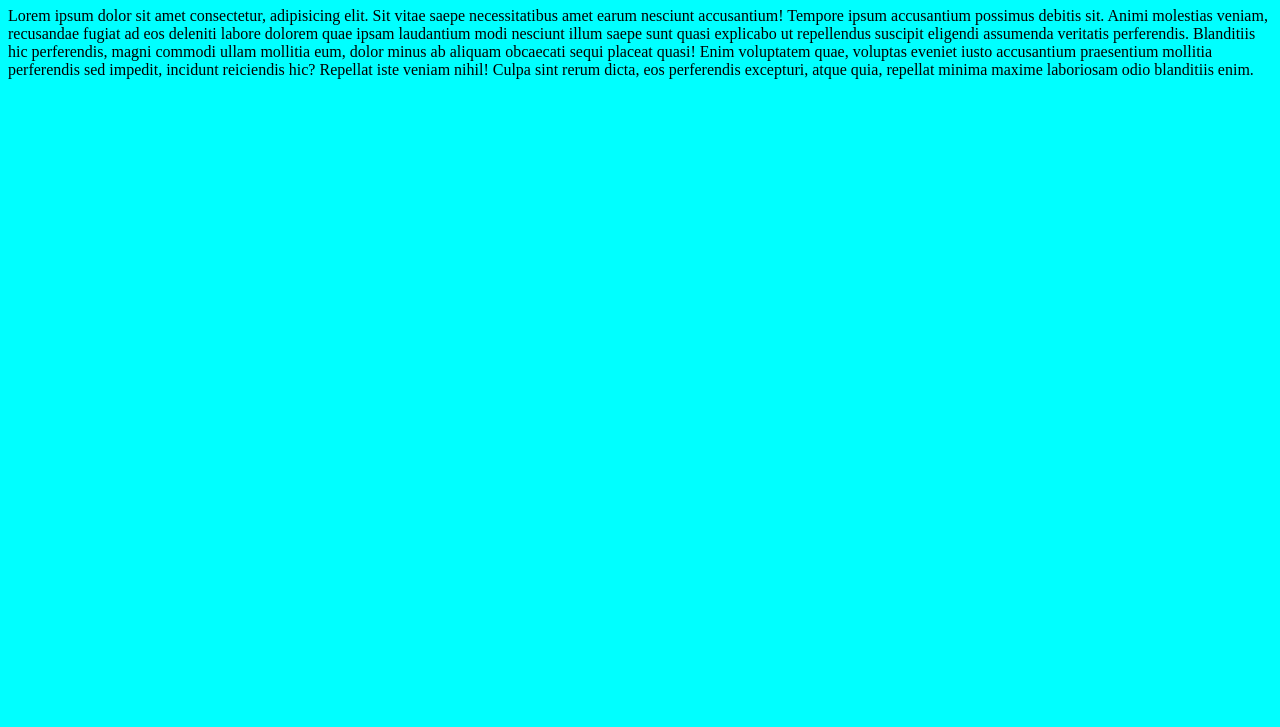
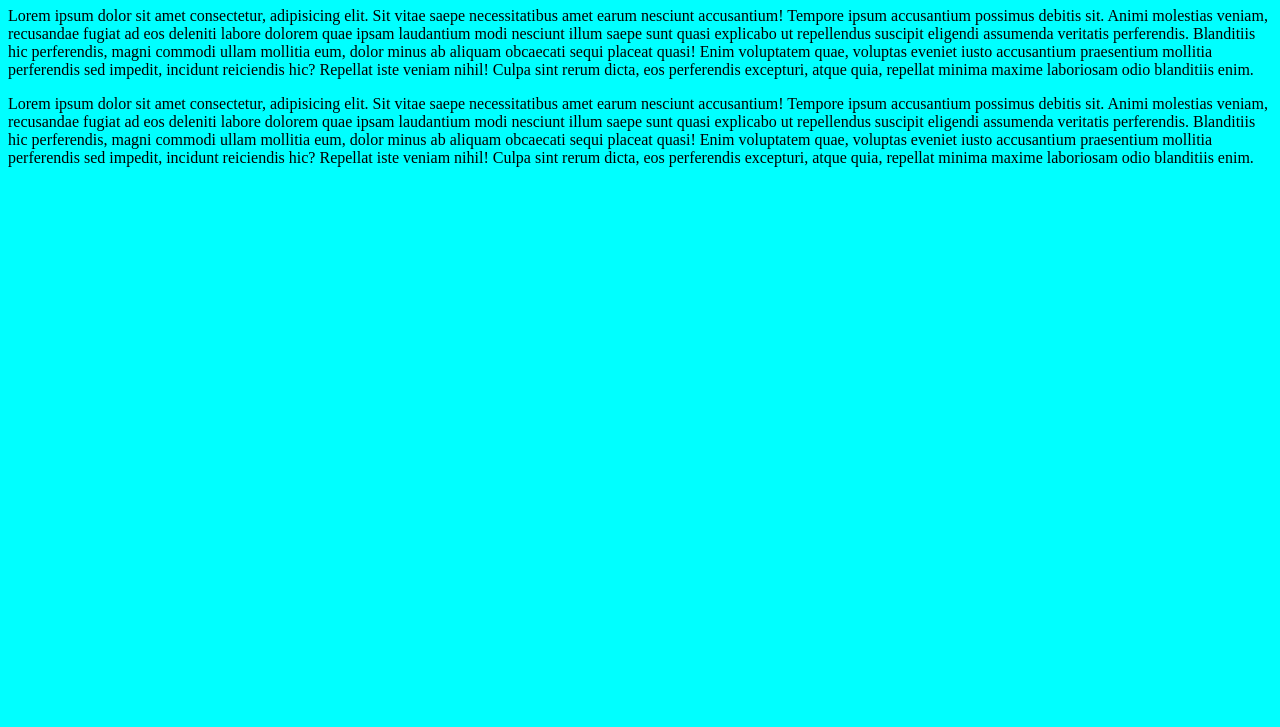
Before and after one commit to coder-ishant/porfolioishant, a plain HTML site: page index.html in a window 1280 px wide. Shown: the part 73-800 px from the top of the page. Drawn offline with Linux system fonts and the light colour scheme.

Commit message:
Update index.html

```diff
--- a/index.html
+++ b/index.html
@@ -17,5 +17,11 @@
     <p>
         Lorem ipsum dolor sit amet consectetur, adipisicing elit. Sit vitae saepe necessitatibus amet earum nesciunt accusantium! Tempore ipsum accusantium possimus debitis sit. Animi molestias veniam, recusandae fugiat ad eos deleniti labore dolorem quae ipsam laudantium modi nesciunt illum saepe sunt quasi explicabo ut repellendus suscipit eligendi assumenda veritatis perferendis. Blanditiis hic perferendis, magni commodi ullam mollitia eum, dolor minus ab aliquam obcaecati sequi placeat quasi! Enim voluptatem quae, voluptas eveniet iusto accusantium praesentium mollitia perferendis sed impedit, incidunt reiciendis hic? Repellat iste veniam nihil! Culpa sint rerum dicta, eos perferendis excepturi, atque quia, repellat minima maxime laboriosam odio blanditiis enim.
     </p>
+
+    <p>
+        Lorem ipsum dolor sit amet consectetur, adipisicing elit. Sit vitae saepe necessitatibus amet earum nesciunt accusantium! Tempore ipsum accusantium possimus debitis sit. Animi molestias veniam, recusandae fugiat ad eos deleniti labore dolorem quae ipsam laudantium modi nesciunt illum saepe sunt quasi explicabo ut repellendus suscipit eligendi assumenda veritatis perferendis. Blanditiis hic perferendis, magni commodi ullam mollitia eum, dolor minus ab aliquam obcaecati sequi placeat quasi! Enim voluptatem quae, voluptas eveniet iusto accusantium praesentium mollitia perferendis sed impedit, incidunt reiciendis hic? Repellat iste veniam nihil! Culpa sint rerum dicta, eos perferendis excepturi, atque quia, repellat minima maxime laboriosam odio blanditiis enim.
+    </p>
+
+
 </body>
 </html>
```
